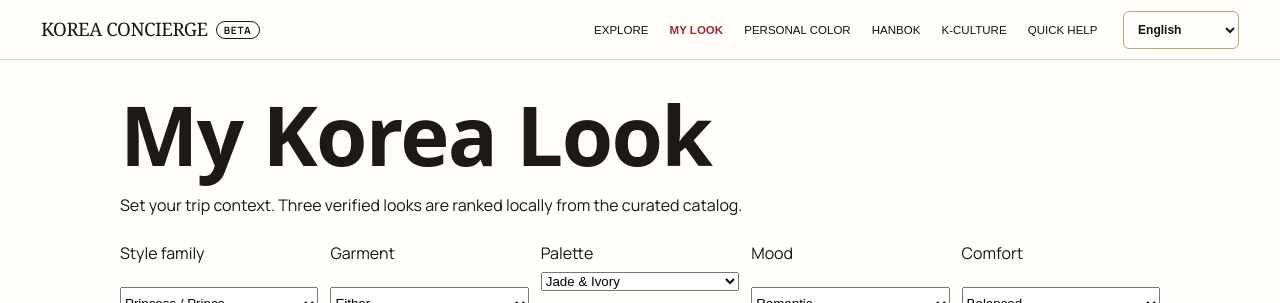
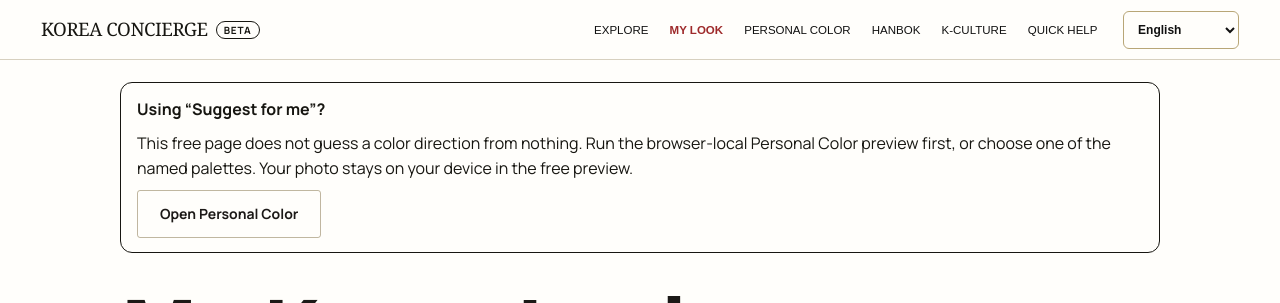
Before and after one commit to lgkangno1-svg/Kang-s-brain, a Next.js app in the folder projects/korea-avocadoss/: page /en/style in a window 1280 px wide. Shown: the top 303 px of the page. Built offline with nearby package versions, Linux system fonts and the light colour scheme.

Commit message:
fix(korea): clarify grounded palette suggestion recovery

```diff
--- a/projects/korea-avocadoss/src/app/[locale]/style/page.tsx
+++ b/projects/korea-avocadoss/src/app/[locale]/style/page.tsx
@@ -1,10 +1,12 @@
 import type {Metadata} from 'next';
 import {setRequestLocale} from 'next-intl/server';
 import {StyleConsultationV5} from '@/features/looks/style-consultation-v5';
+import {Link} from '@/i18n/navigation';
 import {localizedAlternates} from '@/lib/seo/localized-metadata';
 
 type Locale='en'|'zh-CN'|'ja'|'zh-TW'|'vi'|'th';
 type StyleMeta={title:string;description:string};
+type SuggestRecovery={title:string;body:string;cta:string};
 
 const STYLE_META:Record<Locale,StyleMeta>={
   en:{title:'My Korea Look — Personalized Hanbok & Palace Style',description:'Choose style, garment, palette, mood, comfort, coverage, season or visit date, and destination for a free curated 3-look Seoul plan.'},
@@ -13,6 +15,15 @@
   'zh-TW':{title:'My Korea Look — 個人化韓服與宮殿造型',description:'選擇風格、服裝、配色、氛圍、舒適度、遮蓋度、季節或到訪日期與目的地，免費取得3套首爾造型計畫。'},
   vi:{title:'My Korea Look — Hanbok và phong cách cung điện dành cho bạn',description:'Chọn phong cách, trang phục, bảng màu, không khí, độ thoải mái, độ che phủ, mùa hoặc ngày đi và điểm đến để nhận kế hoạch 3 look miễn phí.'},
   th:{title:'My Korea Look — ฮันบกและสไตล์พระราชวังสำหรับคุณ',description:'เลือกสไตล์ ชุด พาเลต อารมณ์ ความสบาย การปกปิด ฤดูหรือวันที่ไป และจุดหมาย เพื่อรับแผน 3 ลุคฟรีสำหรับโซล'}
+};
+
+const SUGGEST_RECOVERY:Record<Locale,SuggestRecovery>={
+  en:{title:'Using “Suggest for me”?',body:'This free page does not guess a color direction from nothing. Run the browser-local Personal Color preview first, or choose one of the named palettes. Your photo stays on your device in the free preview.',cta:'Open Personal Color'},
+  'zh-CN':{title:'想使用“帮我推荐”？',body:'此免费页面不会在没有依据时猜测配色方向。请先使用仅在浏览器本地处理的个人色彩预览，或直接选择一个明确的配色。免费预览中的照片会保留在你的设备上。',cta:'打开个人色彩'},
+  ja:{title:'「おすすめ」を使う場合',body:'この無料ページは根拠なく色方向を推測しません。まずブラウザ内だけで処理するパーソナルカラーのプレビューを実行するか、明示された配色を選んでください。無料プレビューの写真は端末内に留まります。',cta:'パーソナルカラーを開く'},
+  'zh-TW':{title:'想使用「幫我推薦」？',body:'此免費頁面不會在沒有依據時猜測配色方向。請先使用只在瀏覽器本地處理的個人色彩預覽，或直接選擇一個明確配色。免費預覽中的照片會留在你的裝置上。',cta:'開啟個人色彩'},
+  vi:{title:'Muốn dùng “Gợi ý cho tôi”?',body:'Trang miễn phí này không tự đoán hướng màu khi không có căn cứ. Hãy chạy bản xem trước Personal Color xử lý ngay trong trình duyệt trước, hoặc chọn một bảng màu có tên. Ảnh của bạn vẫn ở trên thiết bị trong bản xem trước miễn phí.',cta:'Mở Personal Color'},
+  th:{title:'ต้องการใช้ “ช่วยแนะนำ” ใช่ไหม?',body:'หน้าฟรีนี้จะไม่เดาทิศทางสีโดยไม่มีข้อมูลรองรับ ให้ลอง Personal Color ที่ประมวลผลในเบราว์เซอร์ก่อน หรือเลือกพาเลตที่ระบุชื่อไว้ รูปภาพจะอยู่บนอุปกรณ์ของคุณในพรีวิวฟรี',cta:'เปิด Personal Color'}
 };
 
 export async function generateMetadata({params}:{params:Promise<{locale:string}>}):Promise<Metadata>{
@@ -25,5 +36,16 @@
 export default async function StylePage({params}:{params:Promise<{locale:string}>}){
   const {locale}=await params;
   setRequestLocale(locale);
-  return <main><StyleConsultationV5/></main>;
+  const safeLocale=(locale in SUGGEST_RECOVERY?locale:'en') as Locale;
+  const recovery=SUGGEST_RECOVERY[safeLocale];
+  return <main>
+    <aside aria-labelledby="style-suggest-recovery-title" style={{maxWidth:1080,margin:'22px auto 0',padding:'0 20px'}}>
+      <div style={{border:'1px solid currentColor',borderRadius:12,padding:'14px 16px'}}>
+        <strong id="style-suggest-recovery-title">{recovery.title}</strong>
+        <p style={{margin:'8px 0'}}>{recovery.body}</p>
+        <Link className="secondaryButton" href="/color">{recovery.cta}</Link>
+      </div>
+    </aside>
+    <StyleConsultationV5/>
+  </main>;
 }
```
